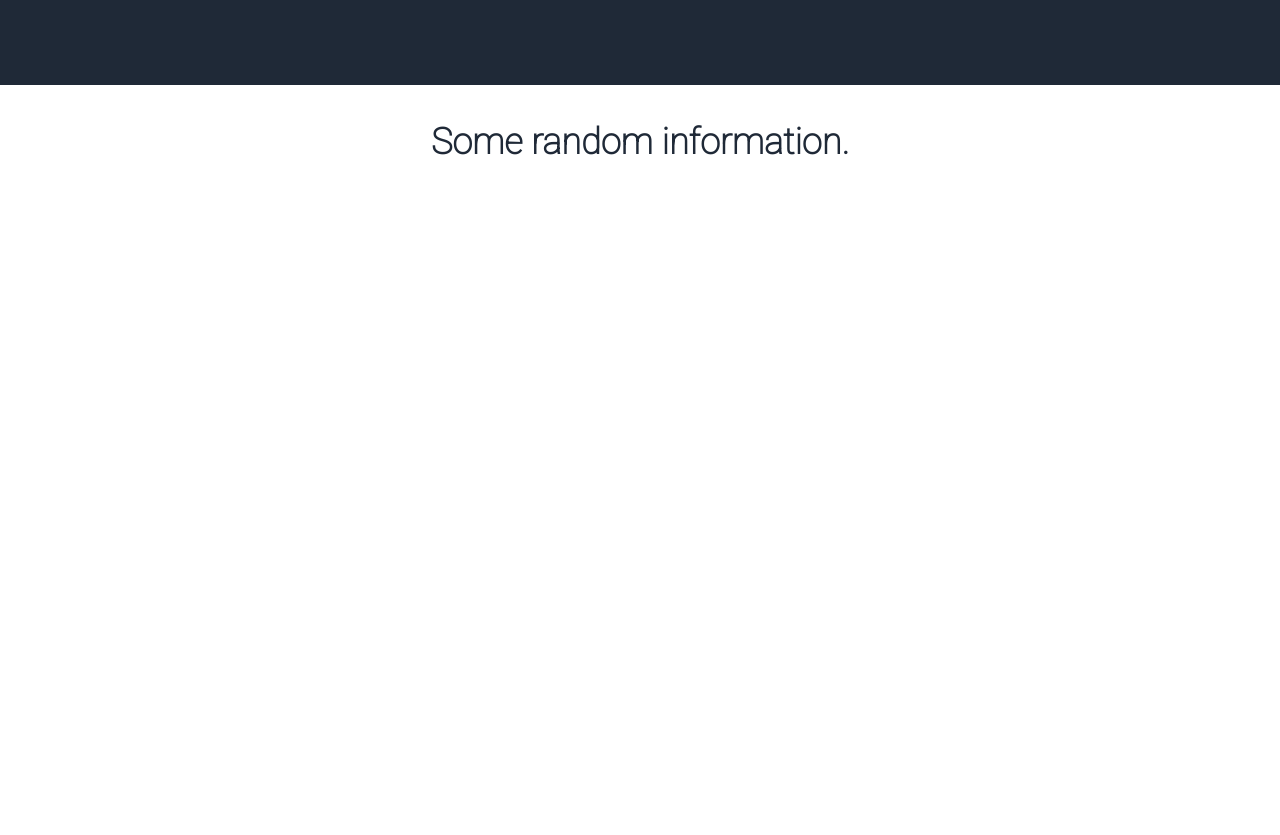
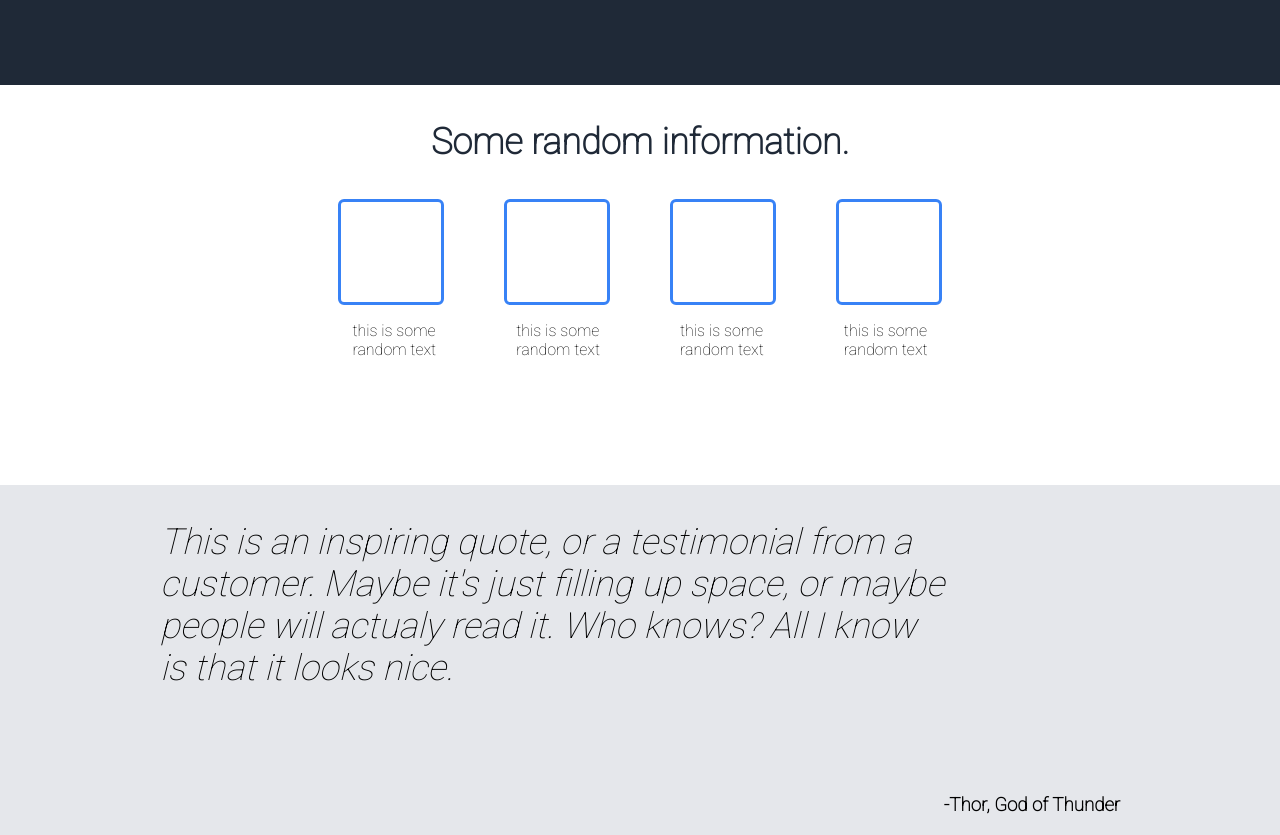
Before and after one commit to DonRamon131/landing-page, a plain HTML site: page index.html in a window 1280 px wide. Shown: the part 440-1275 px from the top of the page. Before the commit the page ends 800 px from the top, so only its background shows below. Drawn offline with Linux system fonts and the light colour scheme.

Commit message:
Working on project

```diff
--- a/index.html
+++ b/index.html
@@ -31,8 +31,31 @@
             <img src="https://www.kaindl.com/fileadmin/_processed_/d/8/csm_2162_PE_Dekorbild_0ec3e17e00.jpg" alt="this is a placeholder for an image">
         </div>
     </header>
+
     <div class="second">
-        <p>Some random information.</p>
+        <h3>Some random information.</h3>
+        <div id="boxes">
+            <div class="illustrations"></div>
+            <div class="illustrations"></div>
+            <div class="illustrations"></div>
+            <div class="illustrations"></div>
+        </div>
+        <div id="textos">
+            <p class="texto">this is some<br>random text</p>
+            <p class="texto">this is some<br>random text</p>
+            <p class="texto">this is some<br>random text</p>
+            <p class="texto">this is some<br>random text</p>
+        </div>
     </div>
+
+    <div class="quote">
+        <p>This is an inspiring quote, or a testimonial from a<br>
+        customer. Maybe it's just filling up space, or maybe<br>
+        people will actualy read it. Who knows? All I know<br>
+        is that it looks nice.</p>
+        <h3>-Thor, God of Thunder</h3>
+    </div>
+
+
 </body>
 </html>
--- a/style.css
+++ b/style.css
@@ -71,9 +71,59 @@ header {
     height: 256px;
 }
 
-.second p {
+.second{
+    padding-bottom: 110px;
+}
+
+.second h3 {
     text-align: center;
     color: #1F2937;
     font-weight: 800;
     font-size: 36px;
 }
+
+#boxes {
+    display: flex;
+    gap: 60px;
+    justify-content: center;
+}
+
+#boxes p {
+    font-size: 15px;
+}
+
+.illustrations {
+    width: 100px;
+    height: 100px;
+    border: 1px solid #3882F6;
+    background-color: F9FAF8;
+    border-radius: 6px;
+    border-width: medium;
+}
+
+#textos {
+    display: flex;
+    gap: 80px;
+    justify-content: center;
+}
+
+.text {
+    font-size: 1px;
+}
+
+.quote {
+    background-color: #E5E7EB;
+    height: 350px;
+    display: flex;
+    justify-content: center;
+}
+
+.quote p {
+    font-size: 36px;
+    font-style: italic;
+    font-weight: lighter;
+}
+
+.quote h3 {
+    align-self: flex-end;
+}
```
